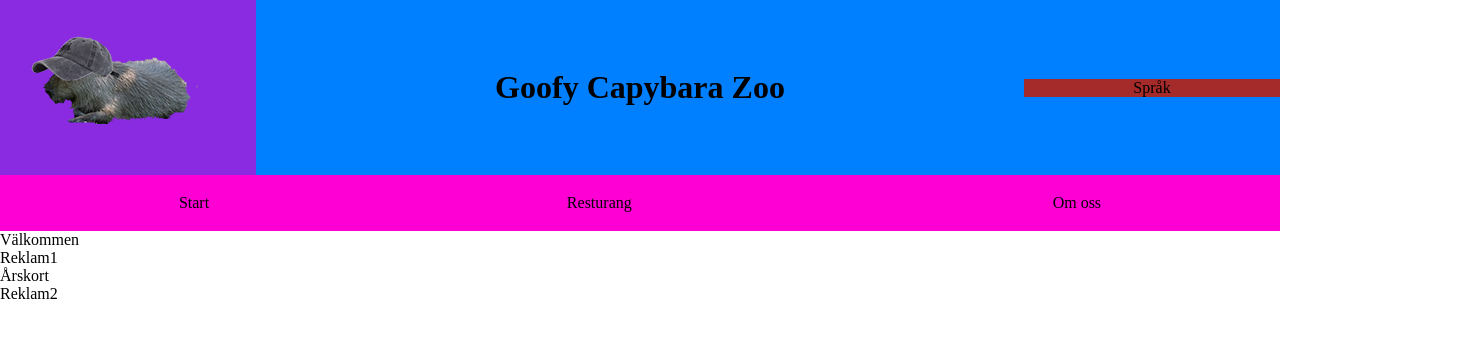
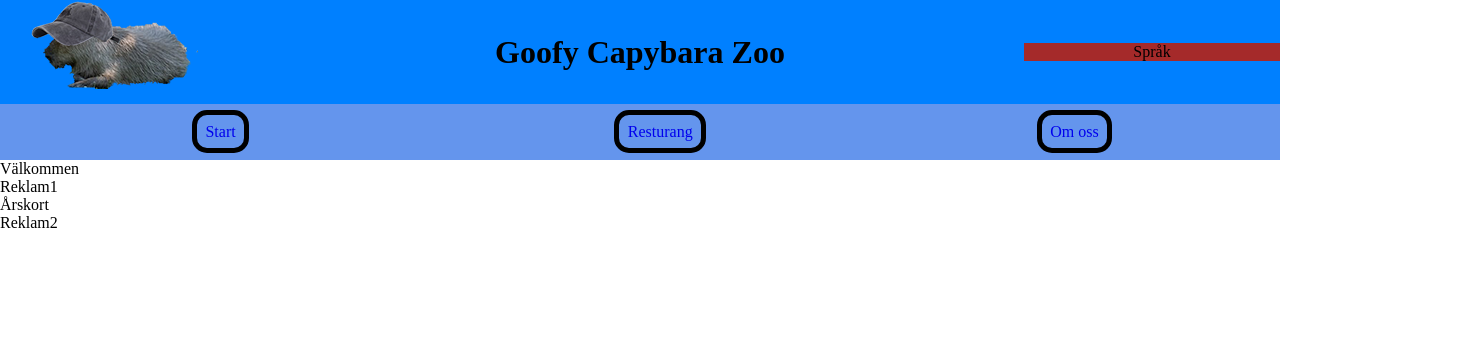
Before and after one commit to wilmerErixon/WU_projekt_ht22_zoo_2C, a plain HTML site: page index.html in a window 1280 px wide. Shown: the whole page, 1459 px wide, since content can reach past the window. Drawn offline with Linux system fonts and the light colour scheme.

Commit message:
Jobba hemma 8/12-2022
Arbetade på header och taskbar/nav. Taskbaren följer nu med när man scrollar och layouten på dom är nästan klar.

```diff
--- a/css/style.css
+++ b/css/style.css
@@ -12,19 +12,26 @@ header {
     justify-content: space-between;
     align-items: center;
     width: 100vw;
+    height: 13vh;
 }
 
-nav {
-    background: rgb(255, 0, 212);
-    display: flex;
-    justify-content: space-around;
+#taskbar {
+    display: grid;
     align-items: center;
-    width: 100vw;
+    padding-left: 15%;
+    grid-template-columns: 33vw 33vw 33vw;
+    grid-template-rows: 100%;
     height: 7vh;
+    width: 100%;
+    grid-template-areas: "str" "res" "oms";
+    background-color: cornflowerblue;
+    position: sticky;
+    top: 0;
 }
 
+
 #logo{
-    background-color: blueviolet;
+
 }
 
 #language{
@@ -35,8 +42,34 @@ nav {
 
 }
 
+.button {
+    text-decoration: none;
+    border: solid black 5px;
+    border-radius: 15px;
+    padding: 2%;
+}
+
+#start{
+    grid-area: str;
+}
+
 #resturant{
-    border: 5px;
-    width: 10%;
-    height: auto;
+    grid-area: res;
 }
+
+#om_oss{
+    grid-area: oms;
+}
+
+
+#welcome{
+
+}
+
+#right_section{
+
+}
+
+#middle_section{
+
+}
--- a/index.html
+++ b/index.html
@@ -11,19 +11,25 @@
     <div id="grid_wrapper">
         <Header>
             <section id="logo" > <img src="img/animals/Capybara_hat.png" alt=""></section>
-            <h1>Goofy Capybara Zoo</h1 id="title">
+            <h1 id="title">Goofy Capybara Zoo</h1>
             <section id="language">Språk</section>
         </Header>
-        <nav>
-            <section id="start" >Start</section>
-            <section id="resturant" >Resturang</section>
-            <section id="om_oss" >Om oss</section>
-        </nav>
-        <section>Välkommen</section id="welcome">
+        <div id="taskbar">
+            <div>
+                <a href="index.html" id="start" class="button" >Start</a>
+            </div>
+            <div>
+                <a href="resturang.html" id="resturant" class="button">Resturang</a>
+            </div>
+            <div>
+                <a href="om_oss.html" id="om_oss" class="button">Om oss</a>
+        </div>
+        </div>
+        <section id="welcome">Välkommen</section>
         <section>
-            <article>Reklam1</article id="right_section">
-            <article>Årskort</article id="middle_section">
-            <article>Reklam2</article id="left_section">
+            <article id="right_section">Reklam1</article>
+            <article id="middle_section" >Årskort</article>
+            <article id="left_section">Reklam2</article>
         </section>
 
         </article>
```
